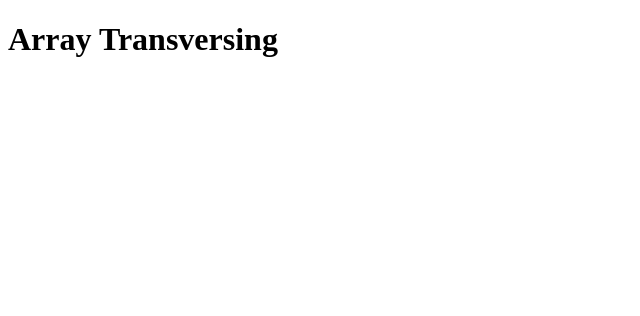
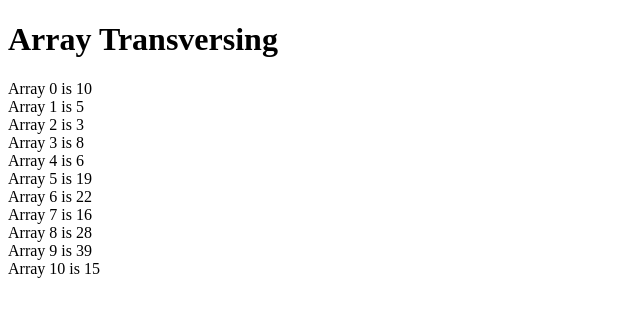
Before and after one commit to uddeshyac9/DSA_JS, a plain HTML site: page Array/Array_Transversing.html in a window 1280 px wide. Shown: the whole page, without its empty margins (0-640 px from the left). Drawn offline with Linux system fonts and the light colour scheme.

Commit message:
array_transversing

```diff
--- a/Array/Array_Transversing.html
+++ b/Array/Array_Transversing.html
@@ -9,6 +9,11 @@
     <h1>Array Transversing</h1>
 </body>
 <Script>
+    let data = [10,5,3,8,6,19,22,16,28,39,15]
+    for (let index = 0; index < data.length; index++) {
+        document.write(`Array ${index} is ${data[index]} <br/>`)
+
+    }
 
 </Script>
 </html>
```
